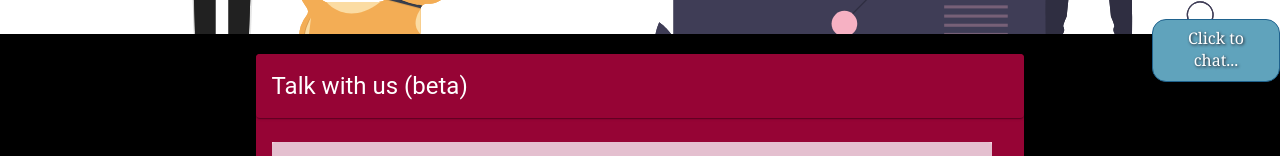
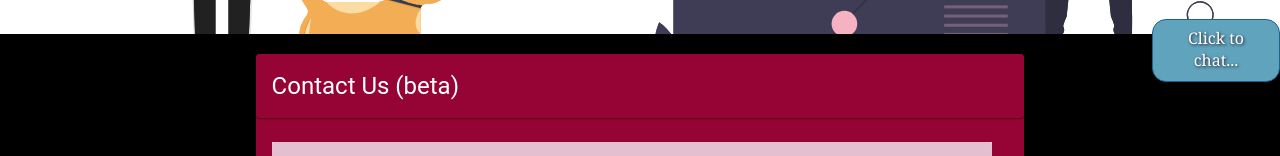
Before and after one commit to Feminine-Divine/periodo, a Next.js app in the folder periodo/: page /homepage in a window 1280 px wide. Shown: the part 718-874 px from the top of the page. Built offline with nearby package versions, Linux system fonts and the light colour scheme; no server answers; a web font is replaced by a local one.

Commit message:
Title changed

```diff
--- a/periodo/components/Footer/ContactUs.js
+++ b/periodo/components/Footer/ContactUs.js
@@ -16,7 +16,7 @@ function ContactUs () {
         <Paper style={{alignItems:"center", margin:"0 19%", background:"#960435"}}>
         <Card style={{backgroundColor: '#960435',
                       color: 'white'}}>
-          <CardHeader title="Talk with us (beta)"/>
+          <CardHeader title="Contact Us (beta)"/>
         </Card>
         <CardContent>
         <div >
```
